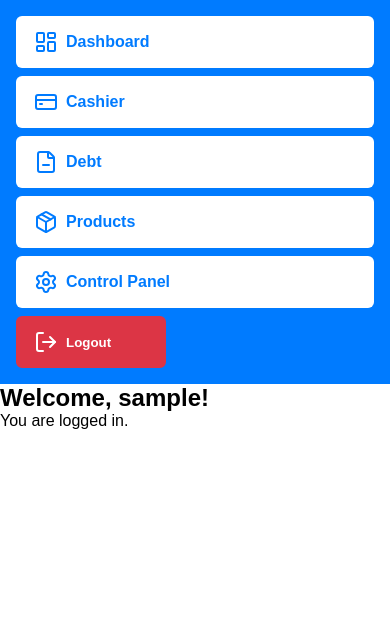
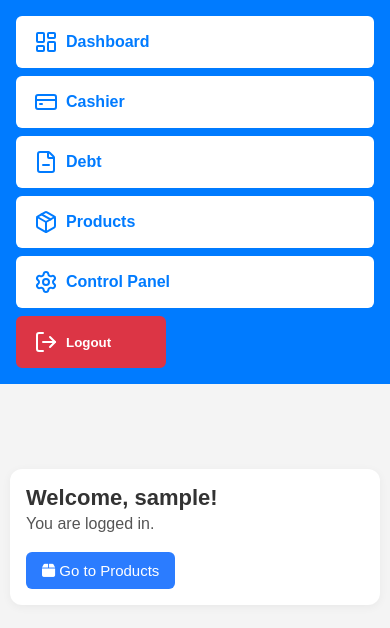
Before and after one commit to PaduaMARLOU/POS, a PHP site: page /admin/dashboard.php in a window 390 px wide. Shown: the top 628 px of the page. Run offline with PHP 8.4, Linux system fonts and the light colour scheme; the visitor is signed in with stand-in values (Sample User, id 1).

Commit message:
responsive to mobile

```diff
--- /dev/null
+++ b/admin/css/content.css
@@ -0,0 +1,88 @@
+/* admin/css/content.css */
+
+/* Base styles */
+body {
+    margin: 0;
+    font-family: 'Segoe UI', Tahoma, Geneva, Verdana, sans-serif;
+    background-color: #f4f4f4;
+}
+
+/* Main content wrapper */
+.content {
+    padding: 24px;
+    margin-top: 70px; /* leave space for fixed nav */
+    background-color: #ffffff;
+    border-radius: 12px;
+    box-shadow: 0 2px 10px rgba(0, 0, 0, 0.05);
+    max-width: 1000px;
+    margin-left: auto;
+    margin-right: auto;
+}
+
+/* Headings */
+.content h2 {
+    margin-top: 0;
+    font-size: 26px;
+    color: #333333;
+}
+
+.content p {
+    font-size: 18px;
+    color: #555555;
+    line-height: 1.6;
+}
+
+/* Buttons or links (optional) */
+.content a.button {
+    display: inline-block;
+    margin-top: 15px;
+    padding: 10px 20px;
+    background-color: #2b7cff;
+    color: white;
+    text-decoration: none;
+    border-radius: 6px;
+    font-size: 16px;
+    transition: background-color 0.3s ease;
+}
+
+.content a.button:hover {
+    background-color: #155edc;
+}
+
+/* Responsive for tablets and mobile */
+@media screen and (max-width: 768px) {
+    .content {
+        margin-top: 80px;
+        padding: 18px;
+        margin-left: 10px;
+        margin-right: 10px;
+    }
+
+    .content h2 {
+        font-size: 24px;
+    }
+
+    .content p {
+        font-size: 17px;
+    }
+}
+
+@media screen and (max-width: 480px) {
+    .content {
+        margin-top: 85px;
+        padding: 16px;
+    }
+
+    .content h2 {
+        font-size: 22px;
+    }
+
+    .content p {
+        font-size: 16px;
+    }
+
+    .content a.button {
+        font-size: 15px;
+        padding: 10px 16px;
+    }
+}
--- a/admin/dashboard.php
+++ b/admin/dashboard.php
@@ -10,7 +10,12 @@ if (!isset($_SESSION['user_id'])) {
 <html lang="en">
 <head>
     <meta charset="UTF-8">
+    <meta name="viewport" content="width=device-width, initial-scale=1.0"> <!-- important for mobile -->
     <title>Dashboard</title>
+    <link rel="stylesheet" href="css/nav.css">
+    <link rel="stylesheet" href="css/content.css">
+    <!-- Optional: Add icons from FontAwesome or Lucide -->
+    <link rel="stylesheet" href="https://cdnjs.cloudflare.com/ajax/libs/font-awesome/6.5.0/css/all.min.css">
 </head>
 <body>
 
@@ -19,6 +24,8 @@ if (!isset($_SESSION['user_id'])) {
     <div class="content">
         <h2>Welcome, <?php echo htmlspecialchars($_SESSION['username']); ?>!</h2>
         <p>You are logged in.</p>
+        <!-- Optional action -->
+        <a href="products.php" class="button"><i class="fas fa-box"></i> Go to Products</a>
     </div>
 
 </body>
```
